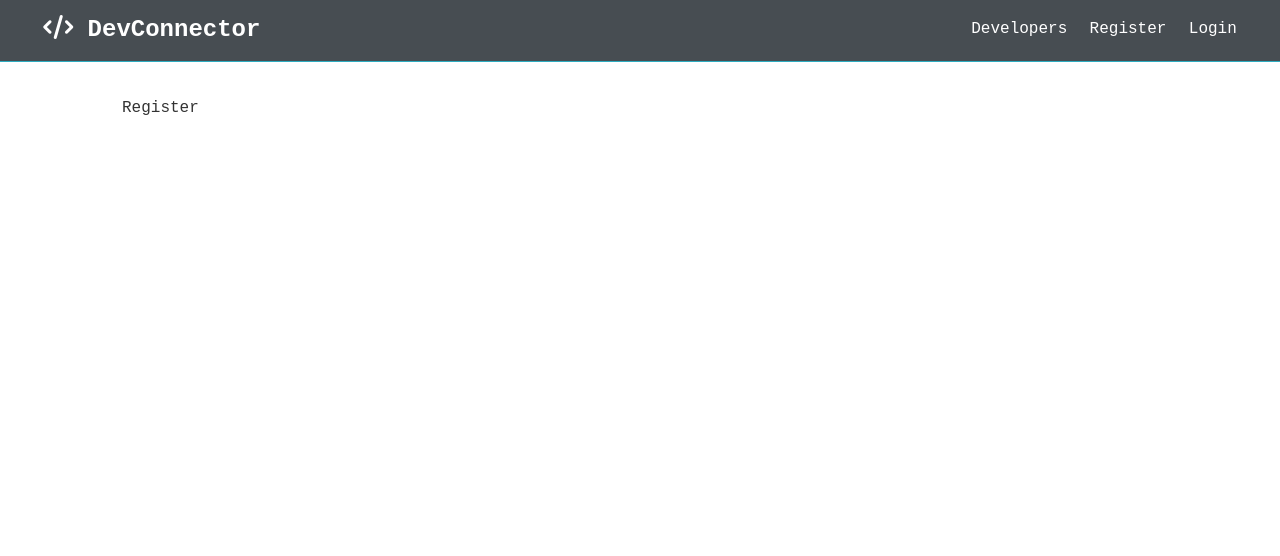
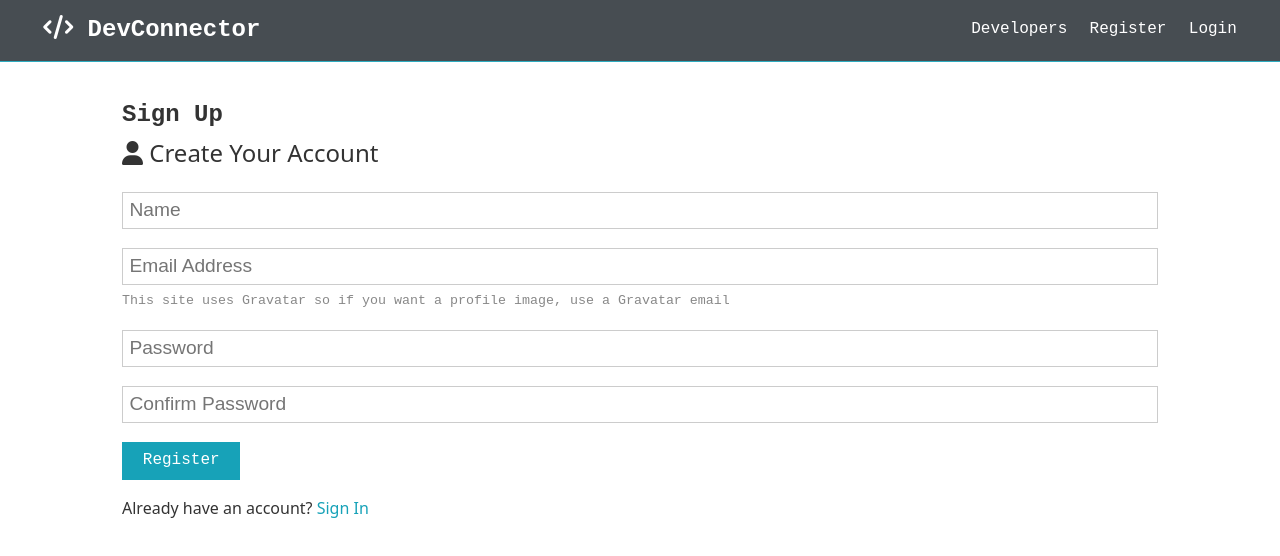
Before and after one commit to dustygaron/dev-hub, a React (Create React App) app in the folder client/: page /register in a window 1280 px wide. Shown: the top 556 px of the page. Built offline with nearby package versions, Linux system fonts and the light colour scheme; a web font is replaced by a local one.

Commit message:
Register form

```diff
--- a/client/src/App.js
+++ b/client/src/App.js
@@ -1,4 +1,4 @@
-import React, { Fragment } from 'react'
+import React from 'react'
 import { BrowserRouter as Router, Route, Switch } from 'react-router-dom'
 import Navbar from './components/layouts/Navbar'
 import { Landing } from './components/layouts/Landing'
@@ -10,7 +10,7 @@
 
 const App = () => (
   <Router>
-    <Fragment>
+    <>
       <Navbar />
       <Route exact path='/' component={Landing} />
       <section className='container'>
@@ -19,7 +19,7 @@
           <Route exact path='/login' component={Login} />
         </Switch>
       </section>
-    </Fragment>
+    </>
   </Router>
 )
 
--- a/client/src/components/auth/Register.js
+++ b/client/src/components/auth/Register.js
@@ -1,9 +1,86 @@
-import React from 'react'
+import React, { useState } from 'react'
 
 export const Register = () => {
+
+  const [formData, setFormData] = useState({
+    name: '',
+    email: '',
+    password: '',
+    password2: ''
+  })
+
+  const { name, email, password, password2 } = formData
+
+  const onChange = e => setFormData({ ...formData, [e.target.name]: e.target.value })
+
+  const onSubmit = e => {
+    e.preventDefault()
+    if (password !== password2) {
+      console.log('Passwords do not match')
+    } else {
+      console.log(formData)
+    }
+  }
+
   return (
-    <div>
-      Register
-    </div>
+    <>
+      <h1 classNameName="large text-primary">Sign Up</h1>
+      <p className="lead"><i className="fas fa-user"></i> Create Your Account</p>
+      <form className="form" action="create-profile.html" onSubmit={e => onSubmit(e)}>
+
+        <div className="form-group">
+          <input
+            type="text"
+            placeholder="Name"
+            name="name"
+            value={name}
+            onChange={e => onChange(e)}
+            required
+
+          />
+        </div>
+
+        <div className="form-group">
+          <input
+            type="email"
+            placeholder="Email Address"
+            name="email"
+            value={email}
+            onChange={e => onChange(e)}
+            required
+          />
+          <small className="form-text">
+            This site uses Gravatar so if you want a profile image, use a Gravatar email
+          </small>
+        </div>
+
+        <div className="form-group">
+          <input
+            type="password"
+            placeholder="Password"
+            name="password"
+            minLength="6"
+            value={password}
+            onChange={e => onChange(e)}
+            required
+          />
+        </div>
+        <div className="form-group">
+          <input
+            type="password"
+            placeholder="Confirm Password"
+            name="password2"
+            minLength="6"
+            value={password2}
+            onChange={e => onChange(e)}
+            required
+          />
+        </div>
+        <input type="submit" className="btn btn-primary" value="Register" />
+      </form>
+      <p className="my-1">
+        Already have an account? <a href="login.html">Sign In</a>
+      </p>
+    </>
   )
 }
```
